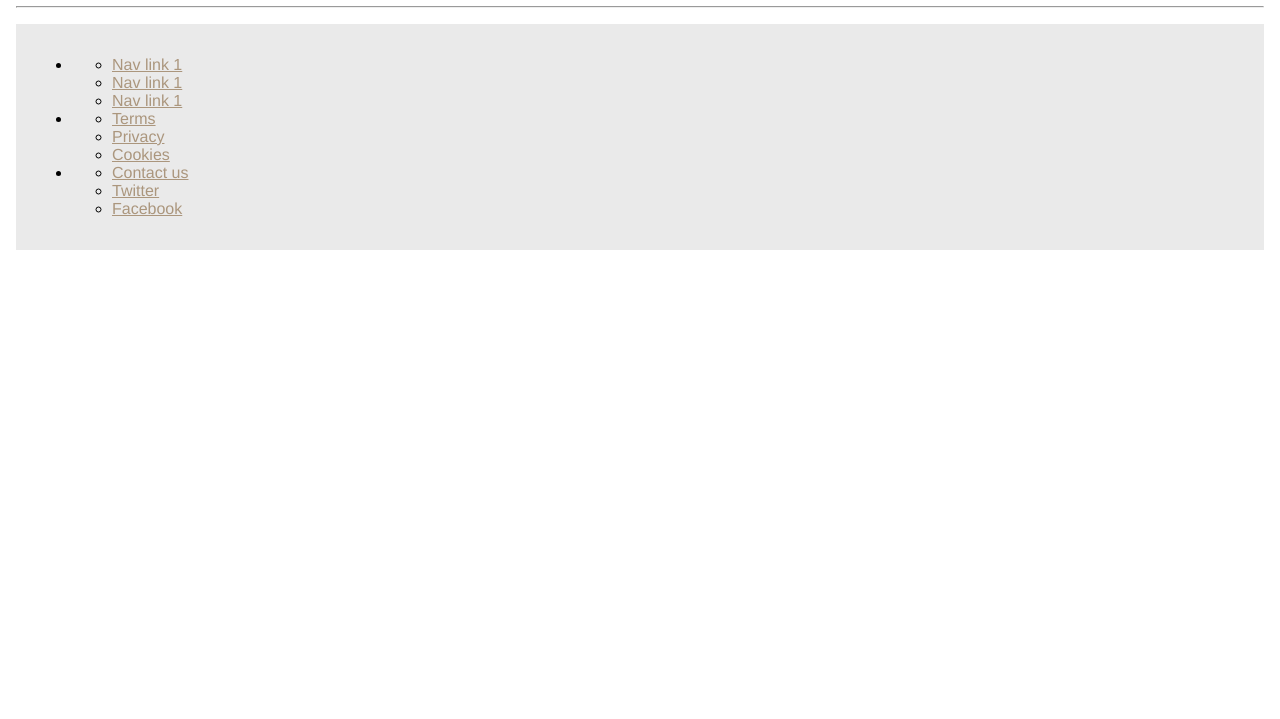
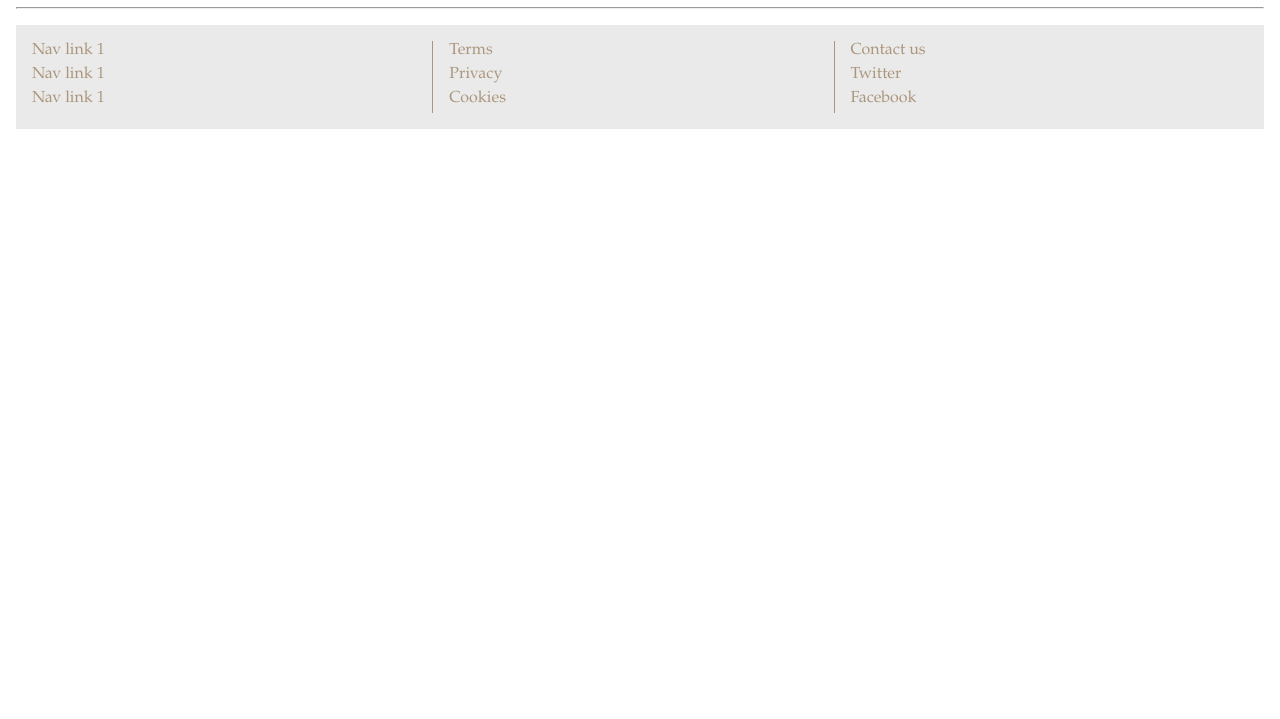
Before and after one commit to webdigga/components, a website: page library/footer/index.html in a window 1280 px wide. Shown: the part 81-800 px from the top of the page. Drawn offline with Linux system fonts and the light colour scheme.

Commit message:
Merge from dcbv2

```diff
--- /dev/null
+++ b/library/footer/styles.scss
@@ -0,0 +1,41 @@
+// 500px
+$footerBreak: '31.250em';
+
+.footer,
+.footer__list {
+	padding: 0;
+	margin: 0;
+	list-style-type: none;
+	width: 100%;
+}
+.footer__col {
+	display: inline-block;
+	width: 33%;
+}
+.footer__col--1 {
+	border-right-width: 1px;
+	border-right-style: solid;
+	border-right-color: $primary;
+	padding-right: 0.5rem;
+	@media(min-width: $footerBreak) {
+		padding-right: 1rem;
+	}
+}
+.footer__col--2 {
+	border-right-width: 1px;
+	border-right-style: solid;
+	border-right-color: $primary;
+	padding-left: 0.5rem;
+	@media(min-width: $footerBreak) {
+		padding-left: 1rem;
+	}
+}
+.footer__col--3 {
+	padding-left: 0.5rem;
+	@media(min-width: $footerBreak) {
+		padding-left: 1rem;
+	}
+}
+.footer__list-item {
+	margin-bottom: 5px;
+}
--- a/library/layout/styles.scss
+++ b/library/layout/styles.scss
@@ -7,7 +7,6 @@ $layoutBreak: '48.063em';
 body {
 	margin: 0;
 	padding: 0;
-    background-color: $grey;
     font-family: $font-family-primary;
     color: $black;
 }
```
Also changed, not shown: library/index.html (+6 -0 lines), library/styles.css.
